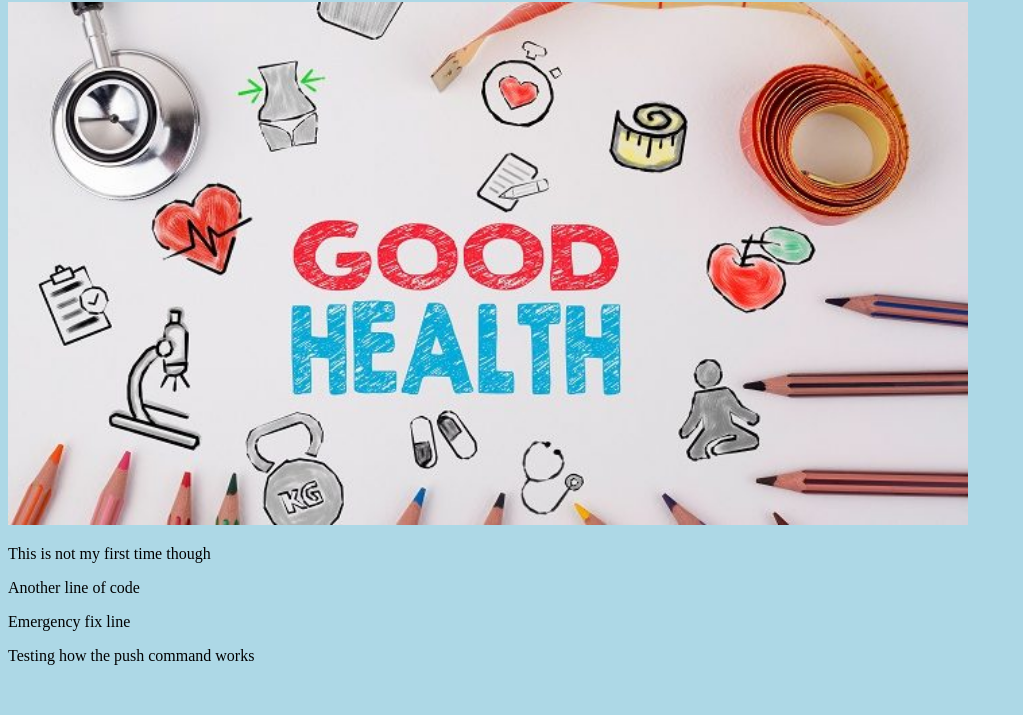
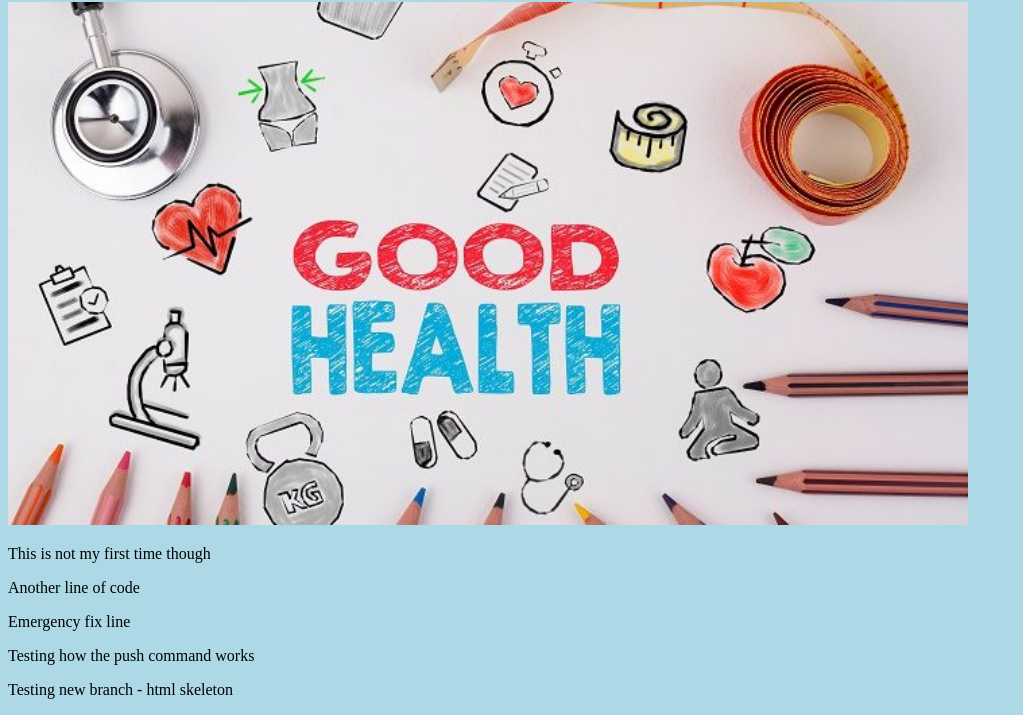
Before and after one commit to MOHZAK93/MOHZAK93.github.io, a plain HTML site: page index.html in a window 1280 px wide. Shown: the part 802-1517 px from the top of the page, without its empty margins (0-1023 px from the left). Before the commit the page ends 1483 px from the top, so only its background shows below. Drawn offline with Linux system fonts and the light colour scheme.

Commit message:
Update index.html
Created a new branch - html skeleton

```diff
--- a/index.html
+++ b/index.html
@@ -17,5 +17,6 @@
     <p>Another line of code</p>
     <p>Emergency fix line</p>
     <p>Testing how the push command works</p>
+    <p>Testing new branch - html skeleton</p>
 </body>
 </html>
```
